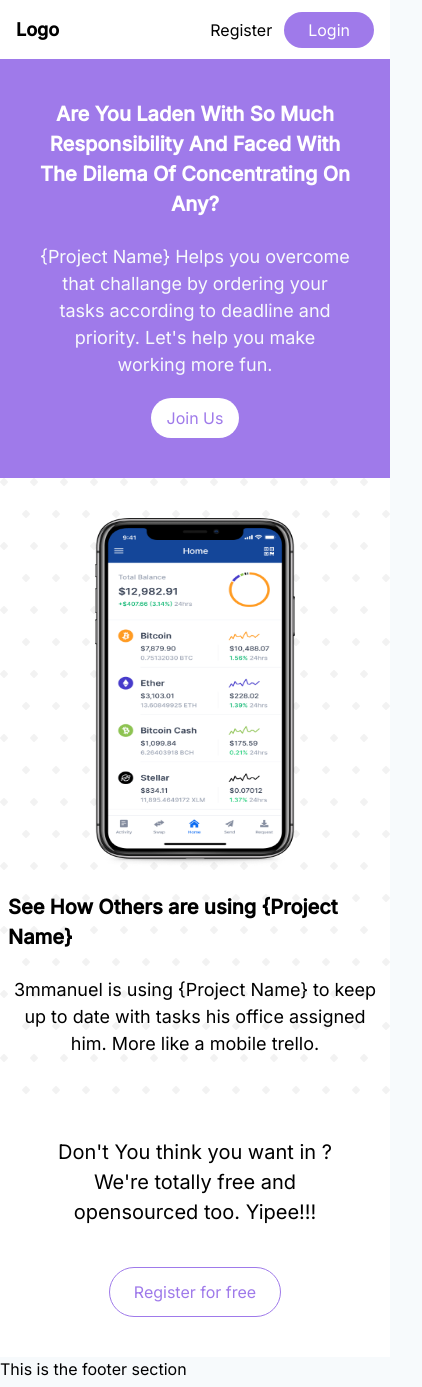
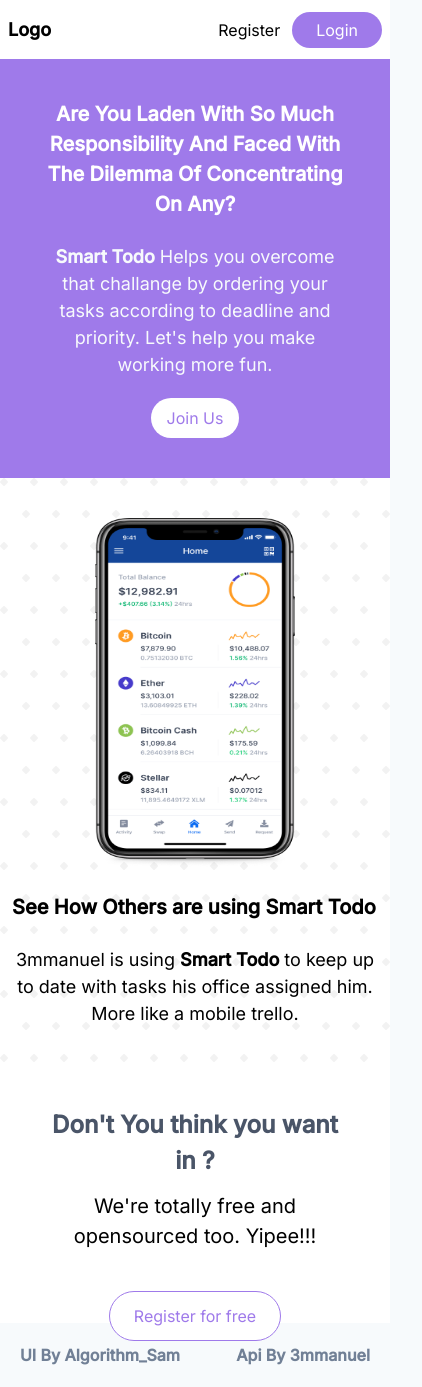
Before and after one commit to algorithm-sam/todo_app, a Vue app: page / in a window 390 px wide. Shown: the whole page, 422 px wide, since content can reach past the window. Built offline with nearby package versions, Linux system fonts and the light colour scheme.

Commit message:
Completed the homepage designs

```diff
--- a/src/components/AppFooter.vue
+++ b/src/components/AppFooter.vue
@@ -1,7 +1,13 @@
 <template>
-    <div class="footer">
-        <div class="container flex mx-auto">
-            <p>This is the footer section</p>
+    <div class="footer bg-gray-100">
+        <div class="container flex mx-auto p-5 justify-between font-semibold text-gray-600">
+            <div>
+                UI By Algorithm_Sam
+            </div>
+
+            <div>
+                Api By 3mmanuel
+            </div>
         </div>
     </div>
 </template>
--- a/src/components/AppNavigation.vue
+++ b/src/components/AppNavigation.vue
@@ -1,6 +1,6 @@
 <template>
   <div class="bg-white">
-    <div class="container flex mx-auto justify-between p-4 items-center">
+    <div class="container flex mx-auto justify-between py-4 px-2 lg:p-4 items-center">
       <router-link :to="{ name: 'todo' }" class="font-bold text-lg"
         >Logo</router-link
       >
--- a/src/views/Home.vue
+++ b/src/views/Home.vue
@@ -5,25 +5,25 @@
         class="container mx-auto flex items-center justify-between lg:py-20 "
       >
         <div class="hidden lg:block lg:w-2/5">
-          Image of a confused fellow.
+          <img src="../assets/hero.png" alt="Confused Dude">
         </div>
 
         <div class="w-screen lg:w-3/5 text-center lg:text-left">
           <h1
             class="text-xl text-white lg:text-3xl font-semibold mb-6 capitalize"
           >
-            Are You Laden with so much responsibility and faced with the dilema
+            Are You Laden with so much responsibility and faced with the dilemma
             of concentrating on any?
           </h1>
           <p class="lg:hidden block text-gray-100 font-normal text-lg">
-            {Project Name} Helps you overcome that challange by ordering your
+            <b>Smart Todo</b> Helps you overcome that challange by ordering your
             tasks according to deadline and priority. Let's help you make
             working more fun.
           </p>
 
           <p class="hidden lg:block text-gray-100 font-normal text-lg">
-            {Project Name} Helps you overcome that challange by ordering your
-            tasks according to deadline and priority. {Project Name} helps you
+            <b>Smart Todo</b> Helps you overcome that challange by ordering your
+            tasks according to deadline and priority. <b>Smart Todo</b> helps you
             focus on the most important task at any given time either with other
             of priority or with other of closest deadline. Never be caught
             unaware anymore. Let us help you make working more fun.
@@ -38,18 +38,18 @@
     </div>
 
     <div class="description py-10 ">
-      <div class="container mx-auto px-2 lg:p-0">
-        <div class="flex flex-wrap h-full items-center -mx-10 contents-center">
-          <div class="w-full lg:w-1/2 order-2 lg:order-1 px-10">
-          <h1 class="my-6 lg:mb-6 text-xl font-gray-800 font-semibold ">See How Others are using {Project Name}</h1>
+      <div class="container mx-auto lg:px-2 lg:p-0">
+        <div class="flex flex-wrap h-full items-center lg:-mx-10 contents-center">
+          <div class="w-full lg:w-1/2 order-2 lg:order-1 lg:px-10 px-3">
+          <h1 class="my-6 lg:mb-6 text-xl font-gray-800 font-semibold ">See How Others are using <b>Smart Todo</b></h1>
 
             <p class="text-lg text-center lg:text-left">
-              3mmanuel is using {Project Name} to keep up to date with tasks his
+              3mmanuel is using <b>Smart Todo</b> to keep up to date with tasks his
               office assigned him. More like a mobile trello.
             </p>
           </div>
 
-          <div class="w-full lg:w-1/2 order-1 lg:order-2 px-10">
+          <div class="w-full lg:w-1/2 order-1 lg:order-2 lg:px-10 px-3">
             <div class="w-full h-full text-center">
               <img src="../assets/mobile.png" alt="Phone_Images" class=" mx-auto" style="height:350px; width:200px; align:center;">
             </div>
@@ -58,11 +58,11 @@
       </div>
     </div>
 
-    <div class="cta  text-center p-10 bg-white">
+    <div class="cta text-center p-10 bg-white h-64">
       <div class="container mx-auto">
 
+          <h3 class="text-2xl font-semibold text-gray-700 mb-3">Don't You think you want in ? </h3>
         <p class="text-xl">
-          Don't You think you want in ? <br />
           We're totally free and opensourced too. Yipee!!!
         </p>
 
```
Also changed, not shown: src/assets/hero.png (added), 1 other file (tests, documents, lock files or other folders).
